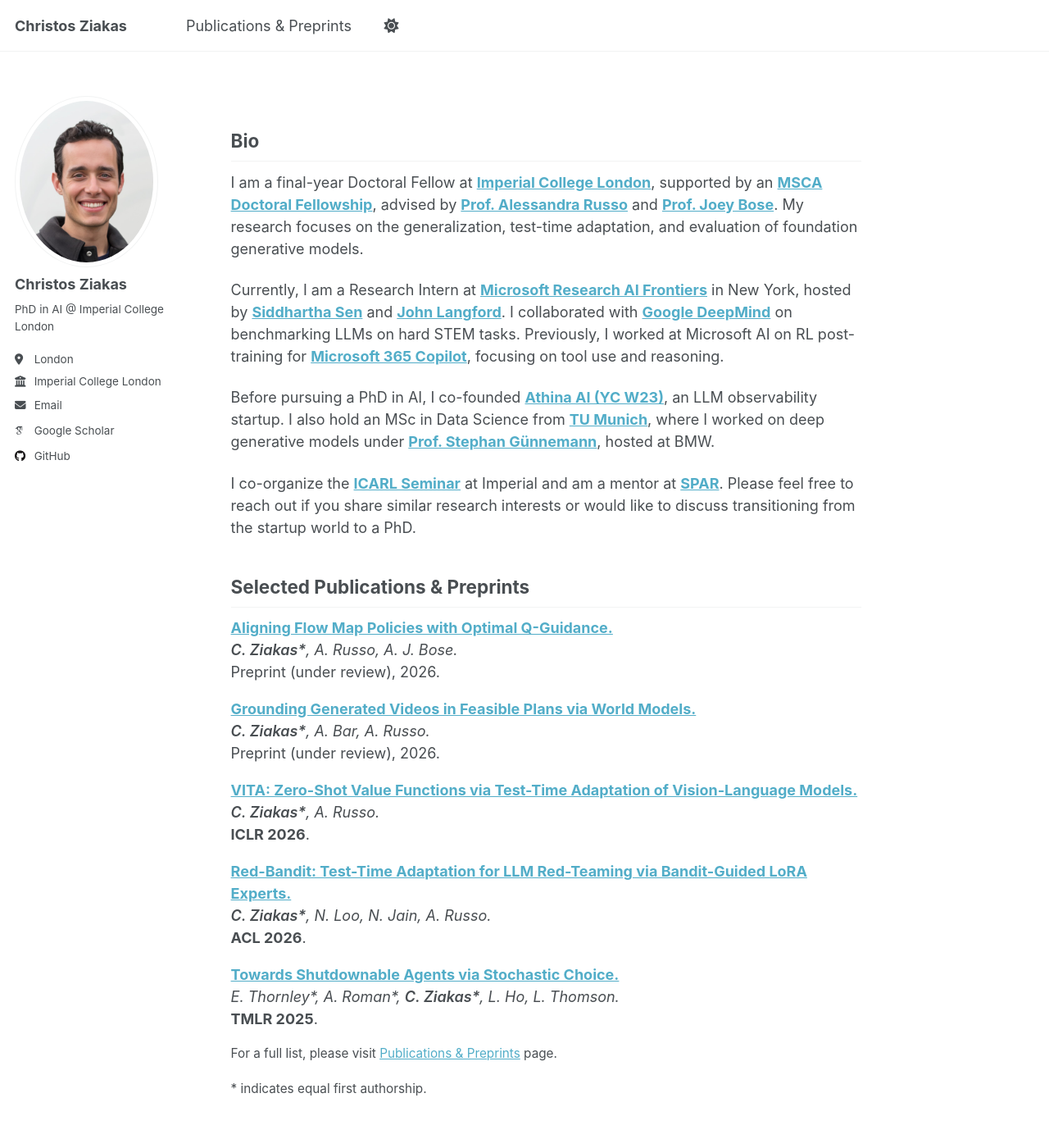
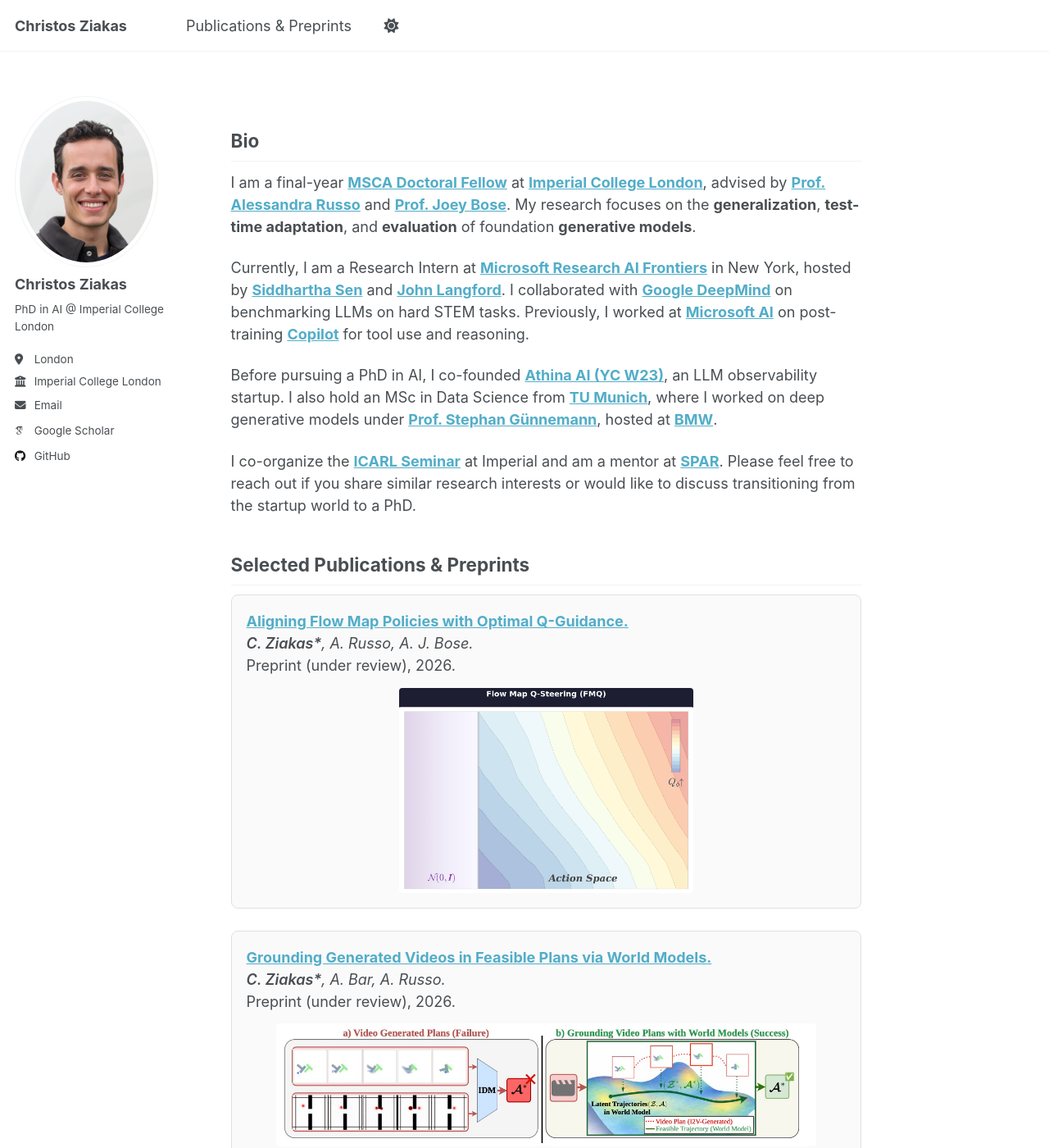
Before and after one commit to chziakas/chziakas.github.io, a Jekyll site: the page built from _pages/about.md, in a window 1280 px wide and 1400 px high. Shown: the whole window at 82% size. Built offline with Jekyll 4.4.1, drawn with Linux system fonts in a browser that asks for light colours; some web fonts are replaced; a script that is not in the unit is left out.

Commit message:
Update bio and add publication images with card layout
- Updated bio: MSR AI Frontiers internship, Joey Bose, DeepMind, ICARL, SPAR links
- Added publication images for FMQ, GVP-WM, VITA, Red-Bandit
- Card/block style layout for publications
- Removed shutdownable agents from selected publications

Co-authored-by: Cursor <cursoragent@cursor.com>

```diff
--- a/_pages/about.md
+++ b/_pages/about.md
@@ -9,11 +9,11 @@ redirect_from:
 
 ## Bio
 
-I am a final-year Doctoral Fellow at [**Imperial College London**](https://www.imperial.ac.uk/), supported by an [**MSCA Doctoral Fellowship**](https://marie-sklodowska-curie-actions.ec.europa.eu/), advised by [**Prof. Alessandra Russo**](https://www.doc.ic.ac.uk/~acr/) and [**Prof. Joey Bose**](https://scholar.google.com/citations?user=ybPyI7IAAAAJ&hl=en). My research focuses on the generalization, test-time adaptation, and evaluation of foundation generative models.
+I am a final-year [**MSCA Doctoral Fellow**](https://marie-sklodowska-curie-actions.ec.europa.eu/) at [**Imperial College London**](https://www.imperial.ac.uk/), advised by [**Prof. Alessandra Russo**](https://www.doc.ic.ac.uk/~acr/) and [**Prof. Joey Bose**](https://scholar.google.com/citations?user=ybPyI7IAAAAJ&hl=en). My research focuses on the **generalization**, **test-time adaptation**, and **evaluation** of foundation **generative models**.
 
-Currently, I am a Research Intern at [**Microsoft Research AI Frontiers**](https://www.microsoft.com/en-us/research/lab/ai-frontiers/) in New York, hosted by [**Siddhartha Sen**](https://www.microsoft.com/en-us/research/people/sidsen/) and [**John Langford**](https://www.microsoft.com/en-us/research/people/jcl/). I collaborated with [**Google DeepMind**](https://deepmind.google/) on benchmarking LLMs on hard STEM tasks. Previously, I worked at Microsoft AI on RL post-training for [**Microsoft 365 Copilot**](https://www.microsoft.com/en-us/microsoft-365/copilot), focusing on tool use and reasoning.
+Currently, I am a Research Intern at [**Microsoft Research AI Frontiers**](https://www.microsoft.com/en-us/research/lab/ai-frontiers/) in New York, hosted by [**Siddhartha Sen**](https://www.microsoft.com/en-us/research/people/sidsen/) and [**John Langford**](https://www.microsoft.com/en-us/research/people/jcl/). I collaborated with [**Google DeepMind**](https://deepmind.google/) on benchmarking LLMs on hard STEM tasks. Previously, I worked at [**Microsoft AI**](https://www.microsoft.com/en-us/ai) on post-training [**Copilot**](https://www.microsoft.com/en-us/microsoft-365/copilot) for tool use and reasoning.
 
-Before pursuing a PhD in AI, I co-founded [**Athina AI (YC W23)**](https://www.athina.ai/), an LLM observability startup. I also hold an MSc in Data Science from [**TU Munich**](https://www.tum.de/), where I worked on deep generative models under [**Prof. Stephan Günnemann**](https://www.cs.cit.tum.de/daml/team/daml-team/), hosted at BMW.
+Before pursuing a PhD in AI, I co-founded [**Athina AI (YC W23)**](https://www.athina.ai/), an LLM observability startup. I also hold an MSc in Data Science from [**TU Munich**](https://www.tum.de/), where I worked on deep generative models under [**Prof. Stephan Günnemann**](https://www.cs.cit.tum.de/daml/team/daml-team/), hosted at [**BMW**](https://www.bmwgroup.com/).
 
 I co-organize the [**ICARL Seminar**](https://icarl.doc.ic.ac.uk/seminar-series) at Imperial and am a mentor at [**SPAR**](https://sparai.org/). Please feel free to reach out if you share similar research interests or would like to discuss transitioning from the startup world to a PhD.
 
@@ -24,11 +24,18 @@ I co-organize the [**ICARL Seminar**](https://icarl.doc.ic.ac.uk/seminar-series)
 
 {% assign selected_pubs = site.publications | where: "selected", true | sort: "weight" %}
 {% for post in selected_pubs %}
-<p style="margin-bottom: 1rem;">
+<div style="margin-bottom: 1.5rem; padding: 1rem; border: 1px solid #e0e0e0; border-radius: 8px; background: #fafafa;">
+<div style="margin-bottom: 0.5rem;">
 {% if post.paperurl %}<a href="{{ post.paperurl }}"><b>{{ post.title }}.</b></a>{% else %}<b>{{ post.title }}.</b>{% endif %}<br>
 <i>{{ post.authors | replace: "<b>", "<span style='font-weight:600;'>" | replace: "</b>", "</span>" }}.</i><br>
 {{ post.venue }}{% unless post.venue contains "202" %}, {{ post.date | date: "%Y" }}{% endunless %}.
-</p>
+</div>
+{% if post.image %}
+<div style="text-align: center; margin-top: 0.75rem;">
+<img src="{{ site.url }}{{ post.image }}" alt="{{ post.title }}" style="max-width: 90%; max-height: 250px; border-radius: 4px;">
+</div>
+{% endif %}
+</div>
 {% endfor %}
 
 <p style="font-size:0.85em; margin-top:0.5rem;">
```
Also changed, not shown: _publications/2025-grounding-generated-videos.md (+1 -0 lines), _publications/2025-red-bandit.md (+1 -0 lines), _publications/2025-shutdownable-agents.md (+2 -1 lines), _publications/2025-vita-zero-shot-value-tta-vlm.md (+1 -0 lines), _publications/2026-flow-map-q-guidance.md (+1 -0 lines), images/publications/example_gridworld_single_DREST.png (added), images/publications/fmq.gif (added), images/publications/fmq_teaser.gif (added), images/publications/gvp_wm.jpg (added), images/publications/redbandit_inference_example.gif (added), images/publications/vita.png.
